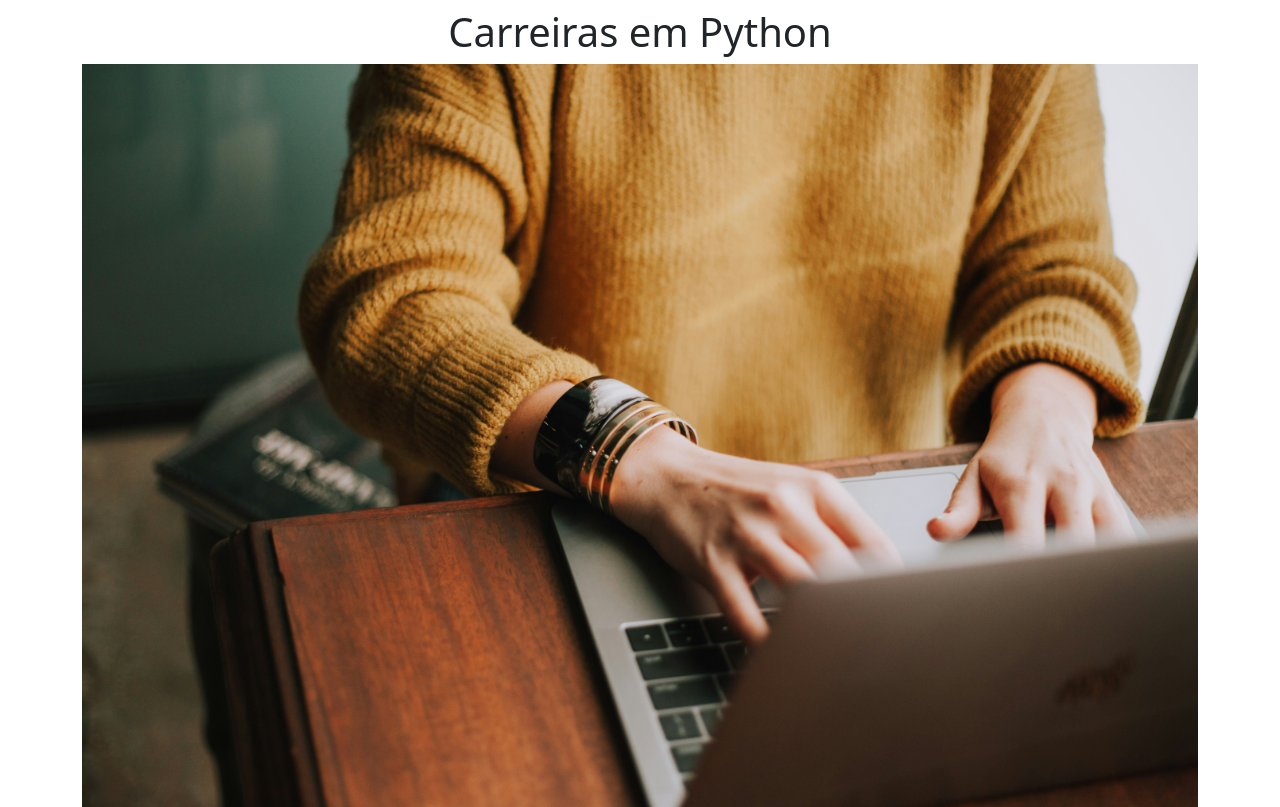
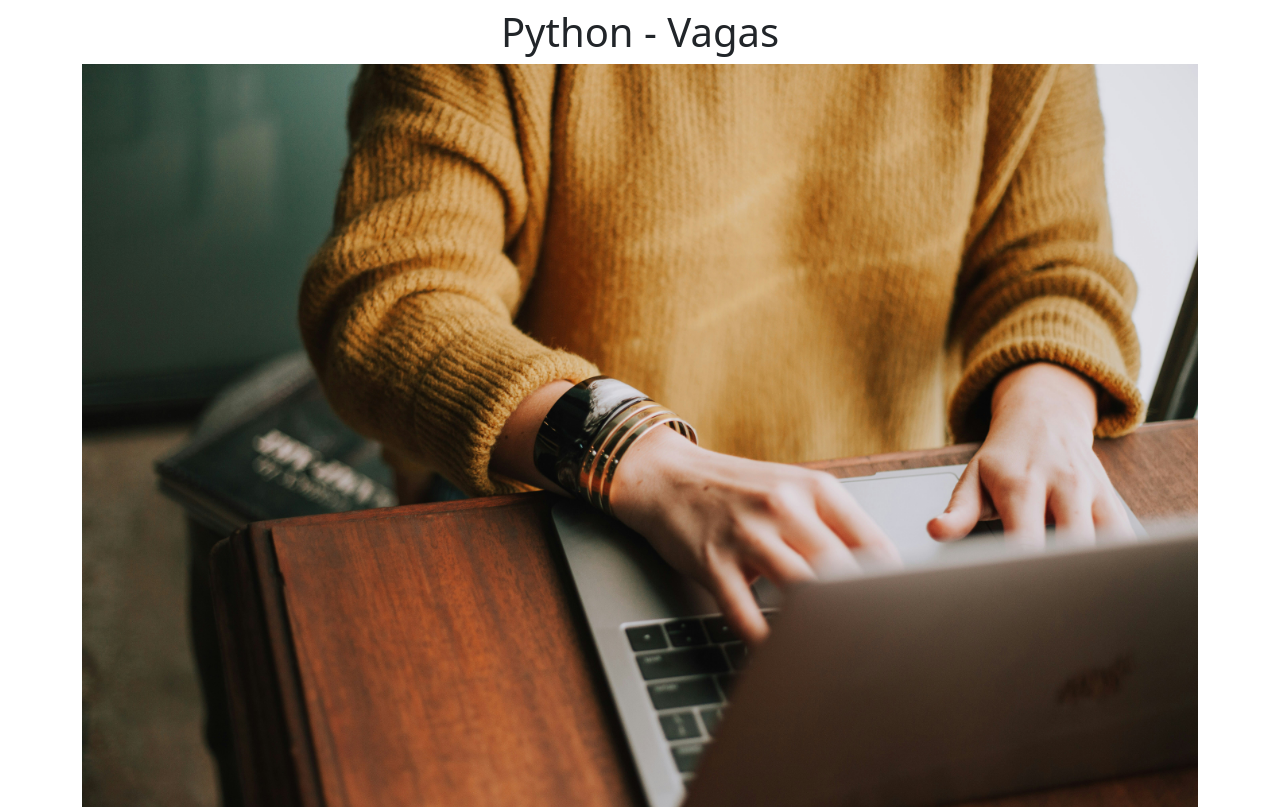
Before and after one commit to necynogueira/python-carreiras, a Flask app: page / in a window 1280 px wide. Shown: the top 807 px of the page. Run offline with Flask 3, Linux system fonts and the light colour scheme.

Commit message:
Modificação Página Home

```diff
--- a/templates/home.html
+++ b/templates/home.html
@@ -4,12 +4,12 @@
   <meta charset="UTF-8">
   <meta http-equiv="X-UA-Compatible" content="IE=edge">
   <meta name="viewport" content="width=device-width, initial-scale=1.0">
-  <title>HomePage</title>
+  <title>Python - Vagas</title>
   <link rel="stylesheet" href="https://cdn.jsdelivr.net/npm/bootstrap@5.3.2/dist/css/bootstrap.min.css" integrity="sha384-T3c6CoIi6uLrA9TneNEoa7RxnatzjcDSCmG1MXxSR1GAsXEV/Dwwykc2MPK8M2HN" crossorigin="anonymous">
 </head>
 <body>
 <div class="container">
-  <h1 class="text-center mt-2 mb-2">Carreiras em Python</h1>
+  <h1 class="text-center mt-2 mb-2">Python - Vagas</h1>
       <img class="img-fluid" src="{{url_for('static', filename='carreira.jpg')}}"/>
       <h2 class="text-center mt-2">Sobre o Site</h2>
     <p class="lead">
```
